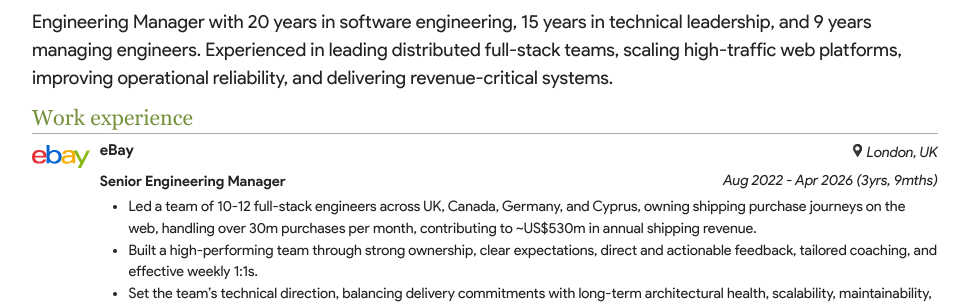
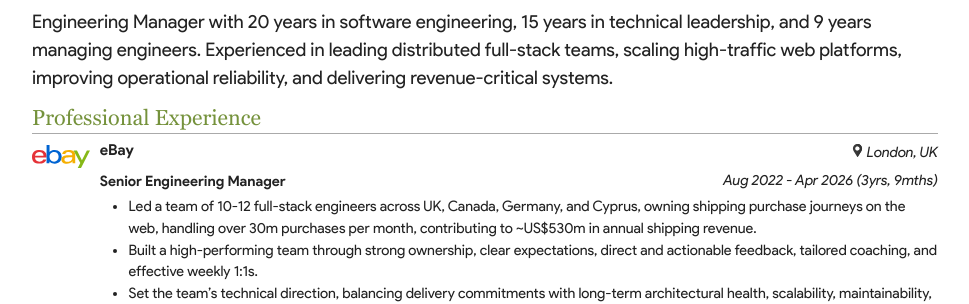
Before and after one commit to christianjbrown/christianbrown.uk, a Jekyll site: the page built from index.html, in a window 1280 px wide and 900 px high. Shown: the part 183-487 px from the top of the window, without its empty margins (155-1124 px from the left). Built offline with Jekyll 4.4.1, drawn with Linux system fonts in a browser that asks for light colours.

Commit message:
Rename work_experience collection to professional_experience

```diff
--- a/_config.yml
+++ b/_config.yml
@@ -20,4 +20,4 @@ collections:
   - "education"
   - "side_projects"
   - "volunteering"
-  - "work_experience"
+  - "professional_experience"
--- a/index.html
+++ b/index.html
@@ -33,8 +33,8 @@ schema:
 ---
 <div id="cv-lead">Engineering Manager with 20 years in software engineering, 15 years in technical leadership, and 9 years managing engineers. Experienced in leading distributed full-stack teams, scaling high-traffic web platforms, improving operational reliability, and delivering revenue-critical systems.</div>
                 <div class="cv-section">
-                    <h2>Work experience</h2>
-                    <div class="cv-experiences">{% assign previous = nil %}{% for experience in site.work_experience reversed %}
+                    <h2>Professional Experience</h2>
+                    <div class="cv-experiences">{% assign previous = nil %}{% for experience in site.professional_experience reversed %}
                         {% include cv-experience.html %}{% assign previous = experience %}{% endfor %}
                     </div>
                 </div>
```
Also changed, not shown: _professional_experience/2001-01-clix.md (renamed from _work_experience/2001-01-clix.md), _professional_experience/2002-01-mets-it.md (renamed from _work_experience/2002-01-mets-it.md), _professional_experience/2005-07-iinet-scsr.md (renamed from _work_experience/2005-07-iinet-scsr.md), _professional_experience/2006-07-iinet-associate.md (renamed from _work_experience/2006-07-iinet-associate.md), _professional_experience/2007-09-cnet-soft-eng.md (renamed from _work_experience/2007-09-cnet-soft-eng.md), _professional_experience/2012-01-cbsi-senior.md (renamed from _work_experience/2012-01-cbsi-senior.md), _professional_experience/2016-04-viacomcbs-lead.md (renamed from _work_experience/2016-04-viacomcbs-lead.md), _professional_experience/2020-11-rv-lead.md (renamed from _work_experience/2020-11-rv-lead.md), _professional_experience/2021-11-rv-eng-mgr.md (renamed from _work_experience/2021-11-rv-eng-mgr.md), _professional_experience/2022-08-ebay-snr-eng-mgr.md (renamed from _work_experience/2022-08-ebay-snr-eng-mgr.md).
